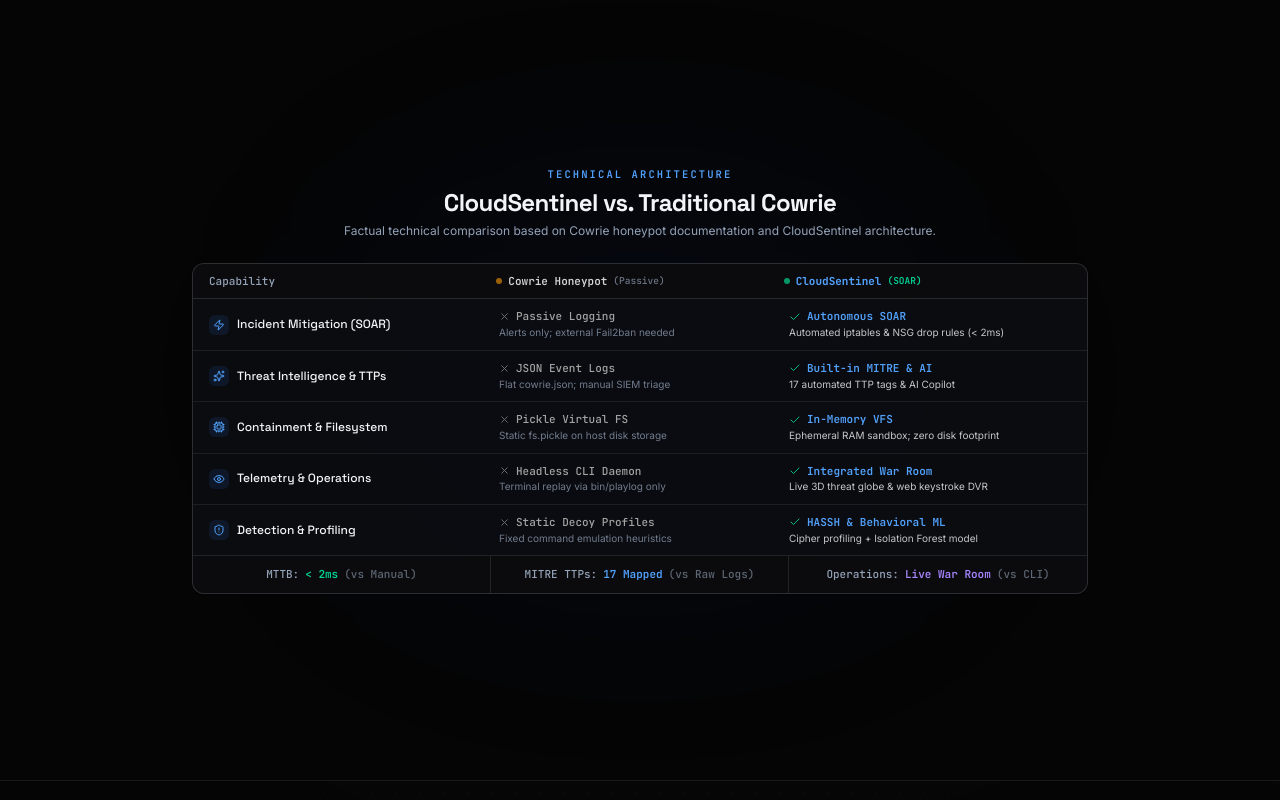
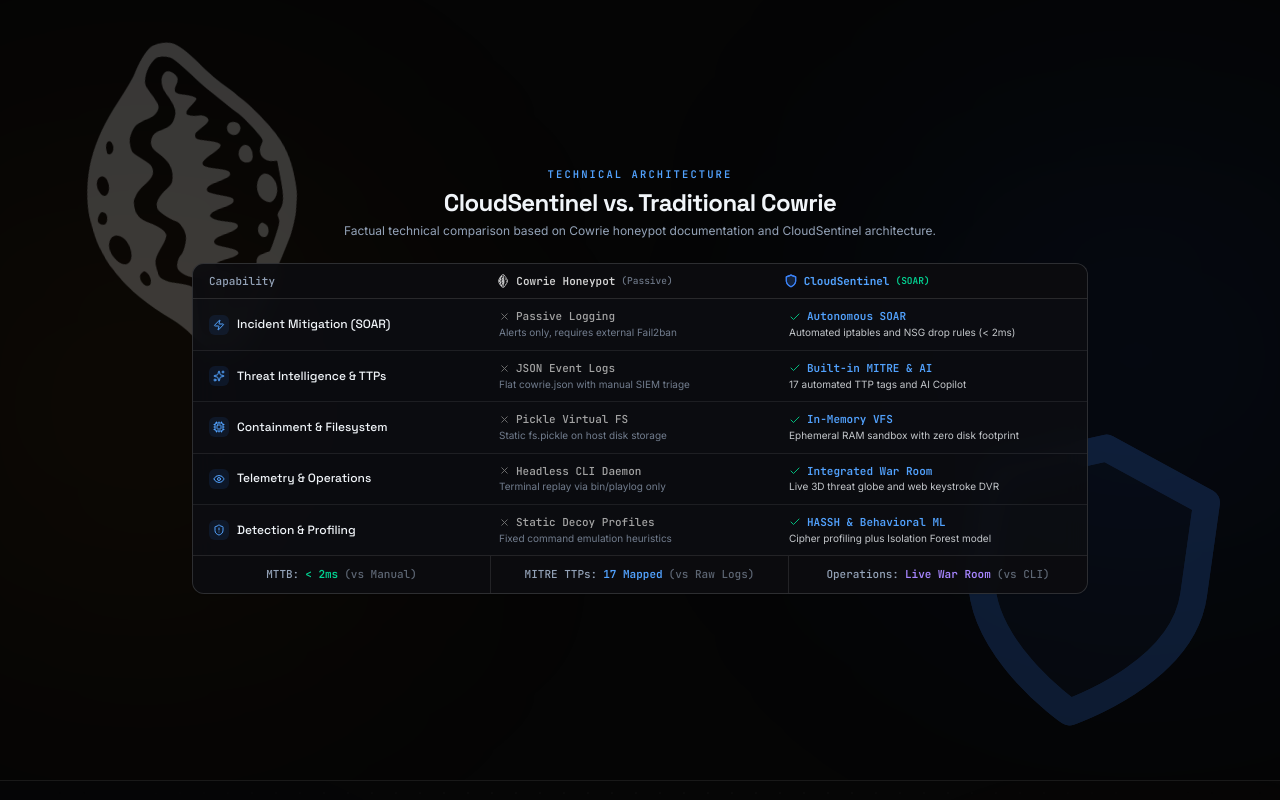
Before and after one commit to kontoldemon/hanyakontolselamatkandunia, a Next.js app in the folder dashboard/: page / in a window 1280 px wide. Shown: the part 1620-2420 px from the top of the page. Built offline with nearby package versions, Linux system fonts and the light colour scheme.

Commit message:
Refine landing comparison and proxy

```diff
--- a/dashboard/src/components/landing/ComparisonSection.tsx
+++ b/dashboard/src/components/landing/ComparisonSection.tsx
@@ -1,5 +1,6 @@
 "use client";
 
+import Image from "next/image";
 import {
   Zap,
   Sparkles,
@@ -18,12 +19,12 @@ const COMPARISON_ROWS = [
     capability: "Incident Mitigation (SOAR)",
     cowrie: {
       badge: "Passive Logging",
-      detail: "Alerts only; external Fail2ban needed",
+      detail: "Alerts only, requires external Fail2ban",
       negative: true,
     },
     cloudsentinel: {
       badge: "Autonomous SOAR",
-      detail: "Automated iptables & NSG drop rules (< 2ms)",
+      detail: "Automated iptables and NSG drop rules (< 2ms)",
       highlight: true,
     },
   },
@@ -32,12 +33,12 @@ const COMPARISON_ROWS = [
     capability: "Threat Intelligence & TTPs",
     cowrie: {
       badge: "JSON Event Logs",
-      detail: "Flat cowrie.json; manual SIEM triage",
+      detail: "Flat cowrie.json with manual SIEM triage",
       negative: true,
     },
     cloudsentinel: {
       badge: "Built-in MITRE & AI",
-      detail: "17 automated TTP tags & AI Copilot",
+      detail: "17 automated TTP tags and AI Copilot",
       highlight: true,
     },
   },
@@ -51,7 +52,7 @@ const COMPARISON_ROWS = [
     },
     cloudsentinel: {
       badge: "In-Memory VFS",
-      detail: "Ephemeral RAM sandbox; zero disk footprint",
+      detail: "Ephemeral RAM sandbox with zero disk footprint",
       highlight: true,
     },
   },
@@ -65,7 +66,7 @@ const COMPARISON_ROWS = [
     },
     cloudsentinel: {
       badge: "Integrated War Room",
-      detail: "Live 3D threat globe & web keystroke DVR",
+      detail: "Live 3D threat globe and web keystroke DVR",
       highlight: true,
     },
   },
@@ -79,7 +80,7 @@ const COMPARISON_ROWS = [
     },
     cloudsentinel: {
       badge: "HASSH & Behavioral ML",
-      detail: "Cipher profiling + Isolation Forest model",
+      detail: "Cipher profiling plus Isolation Forest model",
       highlight: true,
     },
   },
@@ -91,9 +92,35 @@ export default function ComparisonSection() {
       id="comparison"
       className="relative flex flex-col justify-center scroll-mt-14 px-4 py-8 sm:py-10 md:min-h-dvh md:py-6 md:px-6 border-t border-border-line/[0.08] bg-surface-panel/10 overflow-hidden"
     >
-      {/* Subtle ambient gradient */}
+      {/* Background decorative logos & ambient lighting */}
       <div aria-hidden="true" className="pointer-events-none absolute inset-0 select-none overflow-hidden">
-        <div className="absolute top-1/2 left-1/2 -translate-x-1/2 -translate-y-1/2 h-[22rem] w-[36rem] rounded-full bg-blue-500/[0.04] blur-[120px] dark:bg-blue-600/[0.06]" />
+        {/* Subtle ambient gradients */}
+        <div className="absolute top-1/4 -left-20 h-[28rem] w-[28rem] rounded-full bg-amber-500/[0.04] blur-[140px] dark:bg-amber-600/[0.06]" />
+        <div className="absolute bottom-1/4 -right-20 h-[28rem] w-[28rem] rounded-full bg-blue-500/[0.05] blur-[140px] dark:bg-blue-600/[0.08]" />
+
+        {/* Top-Left: Cowrie Shell Watermark Logo */}
+        <div className="absolute top-8 -left-6 sm:top-14 sm:left-2 lg:left-8 w-52 h-52 sm:w-72 sm:h-72 lg:w-80 lg:h-80 opacity-[0.16] dark:opacity-[0.20] dark:invert rotate-[-12deg] transition-transform duration-700">
+          <Image
+            src="/cowrie-logo.png"
+            alt=""
+            width={320}
+            height={320}
+            className="w-full h-full object-contain"
+            priority={false}
+          />
+        </div>
+
+        {/* Bottom-Right: CloudSentinel Shield Watermark Logo */}
+        <div className="absolute bottom-6 -right-6 sm:bottom-10 sm:right-2 lg:right-8 w-52 h-52 sm:w-72 sm:h-72 lg:w-80 lg:h-80 opacity-[0.14] dark:opacity-[0.18] rotate-[8deg] transition-transform duration-700">
+          <Image
+            src="/logo.svg"
+            alt=""
+            width={340}
+            height={340}
+            className="w-full h-full object-contain"
+            priority={false}
+          />
+        </div>
       </div>
 
       <div className="relative z-10 mx-auto w-full max-w-4xl">
@@ -119,12 +146,24 @@ export default function ComparisonSection() {
                 Capability
               </div>
               <div className="col-span-6 sm:col-span-4 flex items-center gap-1.5 text-text-muted">
-                <span className="w-1.5 h-1.5 rounded-full bg-amber-500/60" />
+                <Image
+                  src="/cowrie-logo.png"
+                  alt=""
+                  width={14}
+                  height={14}
+                  className="w-3.5 h-3.5 object-contain dark:invert shrink-0 opacity-80"
+                />
                 <span className="font-semibold text-slate-700 dark:text-slate-300 text-[11px]">Cowrie Honeypot</span>
                 <span className="text-[9.5px] text-text-muted/70">(Passive)</span>
               </div>
               <div className="col-span-6 sm:col-span-4 flex items-center gap-1.5">
-                <span className="w-1.5 h-1.5 rounded-full bg-emerald-500 animate-pulse" />
+                <Image
+                  src="/logo.svg"
+                  alt=""
+                  width={14}
+                  height={14}
+                  className="w-3.5 h-3.5 object-contain shrink-0"
+                />
                 <span className="font-bold text-blue-600 dark:text-blue-400 text-[11px]">CloudSentinel</span>
                 <span className="text-[9.5px] text-emerald-600 dark:text-emerald-400 font-semibold">(SOAR)</span>
               </div>
@@ -186,7 +225,7 @@ export default function ComparisonSection() {
             <div className="grid grid-cols-1 sm:grid-cols-3 divide-y sm:divide-y-0 sm:divide-x divide-border-line/[0.10] bg-surface-panel/30 border-t border-border-line/[0.10] text-[11px] font-mono">
               <div className="px-3.5 py-2.5 flex items-center justify-center gap-1.5 text-center">
                 <span className="text-text-muted">MTTB:</span>
-                <span className="font-semibold text-emerald-600 dark:text-emerald-400">&lt; 2ms</span>
+                <span className="font-semibold text-emerald-600 dark:text-emerald-400">{"< 2ms"}</span>
                 <span className="text-text-muted/60">(vs Manual)</span>
               </div>
               <div className="px-3.5 py-2.5 flex items-center justify-center gap-1.5 text-center">
--- a/dashboard/src/components/landing/LandingPrimitives.tsx
+++ b/dashboard/src/components/landing/LandingPrimitives.tsx
@@ -162,9 +162,9 @@ export function ScrollToTopButton() {
       type="button"
       onClick={() => scrollToId("top")}
       aria-label="Scroll to top"
-      className="fixed right-5 bottom-5 z-40 flex h-8 w-8 items-center justify-center rounded-full border border-border-line/10 bg-surface-card/90 text-text-muted shadow-md backdrop-blur-md transition-all hover:border-border-line/25 hover:text-text-primary active:scale-95"
+      className="fixed right-4 md:right-6 bottom-5 md:bottom-6 z-40 flex h-12 w-12 md:h-13 md:w-13 items-center justify-center rounded-full border border-border-line/20 bg-surface-card/85 text-text-muted shadow-lg backdrop-blur-md transition-all duration-200 hover:scale-105 active:scale-95 hover:border-blue-500/50 hover:text-blue-600 dark:hover:text-blue-400 group"
     >
-      <ArrowUp size={15} />
+      <ArrowUp size={20} className="transition-transform duration-200 group-hover:-translate-y-0.5" />
     </button>
   );
 }
--- a/dashboard/src/proxy.ts
+++ b/dashboard/src/proxy.ts
@@ -12,6 +12,7 @@ const publicPaths = [
   "/505",
   "/favicon.ico",
   "/logo.svg",
+  "/cowrie-logo.png",
   "/world-atlas.json",
   "/sw.js",
 ];
@@ -30,7 +31,8 @@ function isPublicPath(pathname: string) {
   return (
     publicPaths.includes(pathname) ||
     pathname.startsWith("/_next/") ||
-    pathname.startsWith("/api/auth/")
+    pathname.startsWith("/api/auth/") ||
+    /\.(png|jpg|jpeg|gif|svg|ico|webp|json|woff2?|ttf|eot)$/i.test(pathname)
   );
 }
 
```
Also changed, not shown: dashboard/public/cowrie-logo.png (added).
